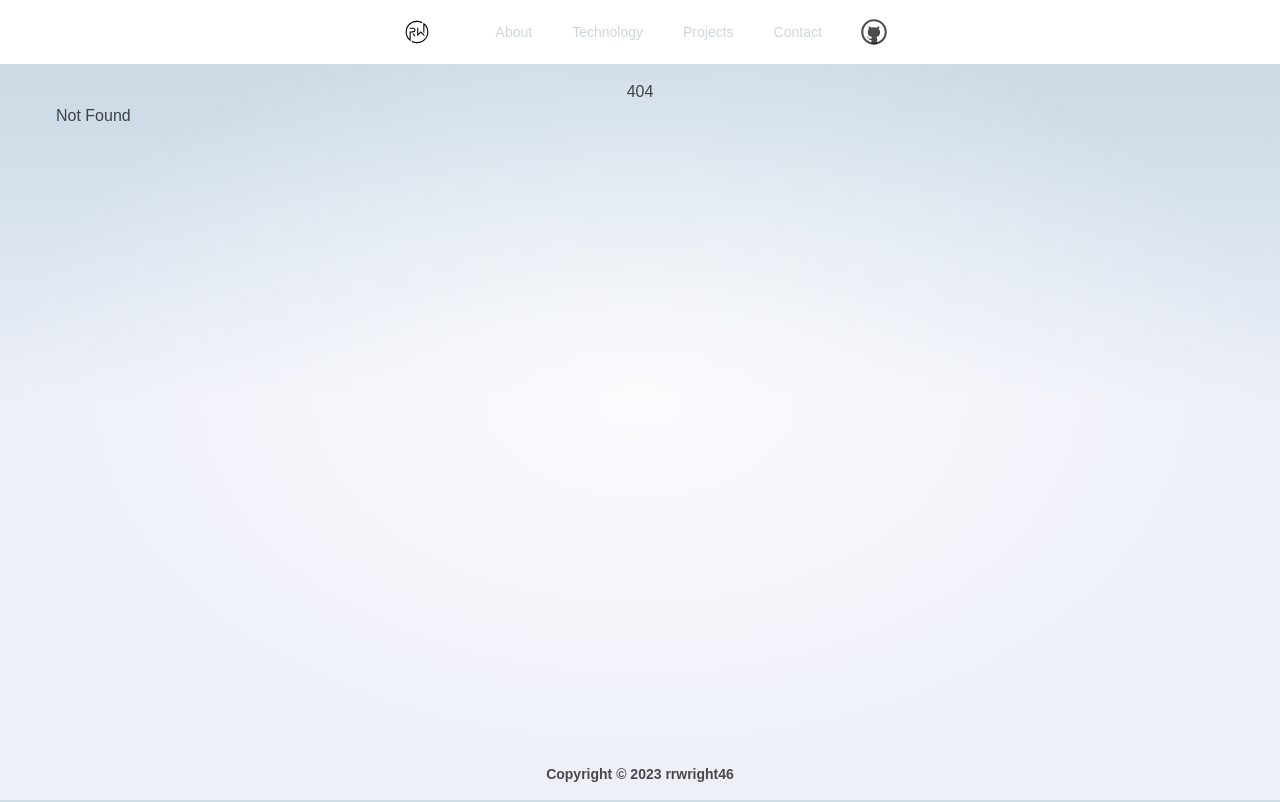
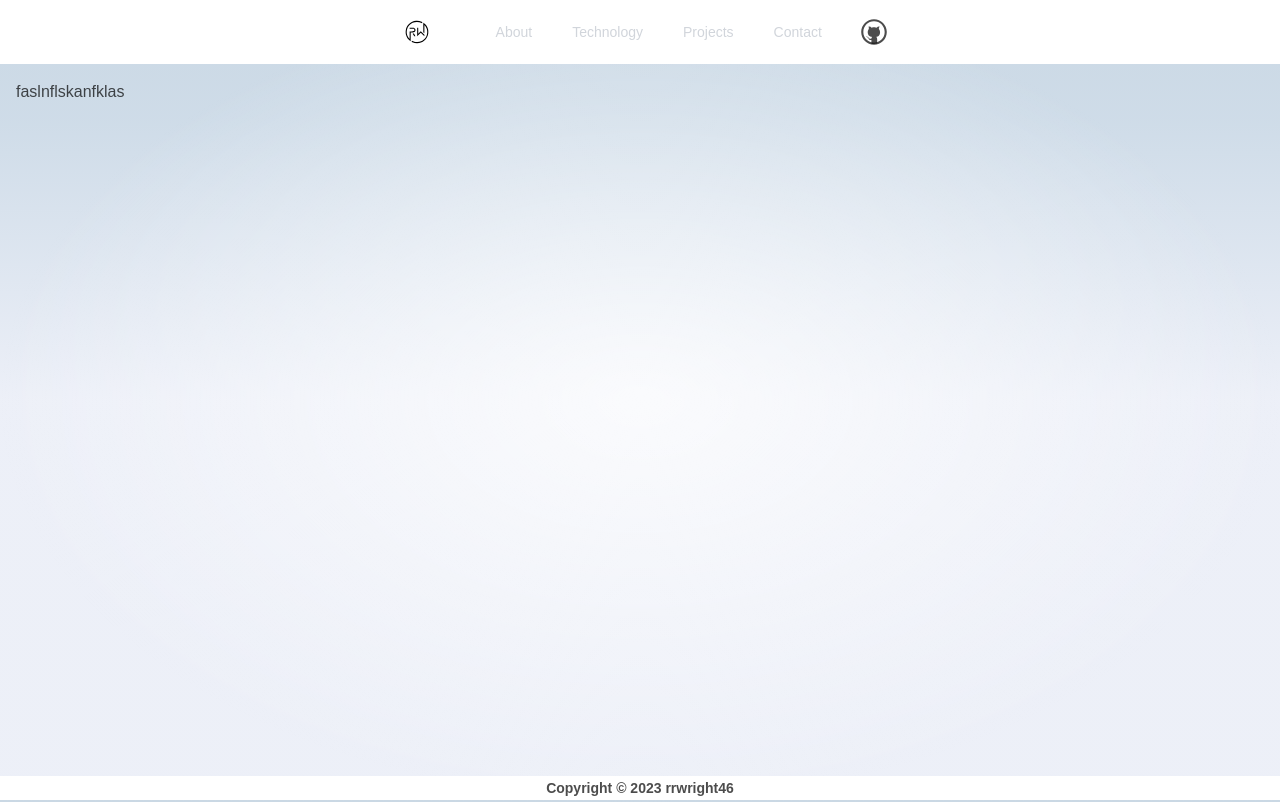
Before and after one commit to RyanWri/worksite, a SvelteKit app: page /sandbox in a window 1280 px wide. Before the commit this address had no page. Built offline with nearby package versions, Linux system fonts and the light colour scheme.

Commit message:
tailwind sandbox

```diff
--- a/src/routes/+layout.svelte
+++ b/src/routes/+layout.svelte
@@ -18,6 +18,7 @@
     display: flex;
     flex-direction: column;
     min-height: 100vh;
+    min-width: 75vh;
   }
 
   main {
@@ -26,7 +27,6 @@
     flex-direction: column;
     padding: 1rem;
     width: 100%;
-    max-width: 75rem;
     margin: 0 auto;
     box-sizing: border-box;
   }
--- a/src/routes/Footer.svelte
+++ b/src/routes/Footer.svelte
@@ -1,4 +1,4 @@
-<footer>
+<footer class="bg-white h-6">
   <div class="w-full md:w-4/12 px-4 mx-auto text-center">
     <div class="text-sm text-blueGray-500 font-semibold py-1">
       Copyright © <span id="get-current-year">2023</span>
--- /dev/null
+++ b/src/routes/sandbox/+page.svelte
@@ -0,0 +1,7 @@
+<script lang="ts">
+  import type { PageData } from "./$types";
+
+  export let data: PageData;
+</script>
+
+<div class="container">faslnflskanfklas</div>
```
